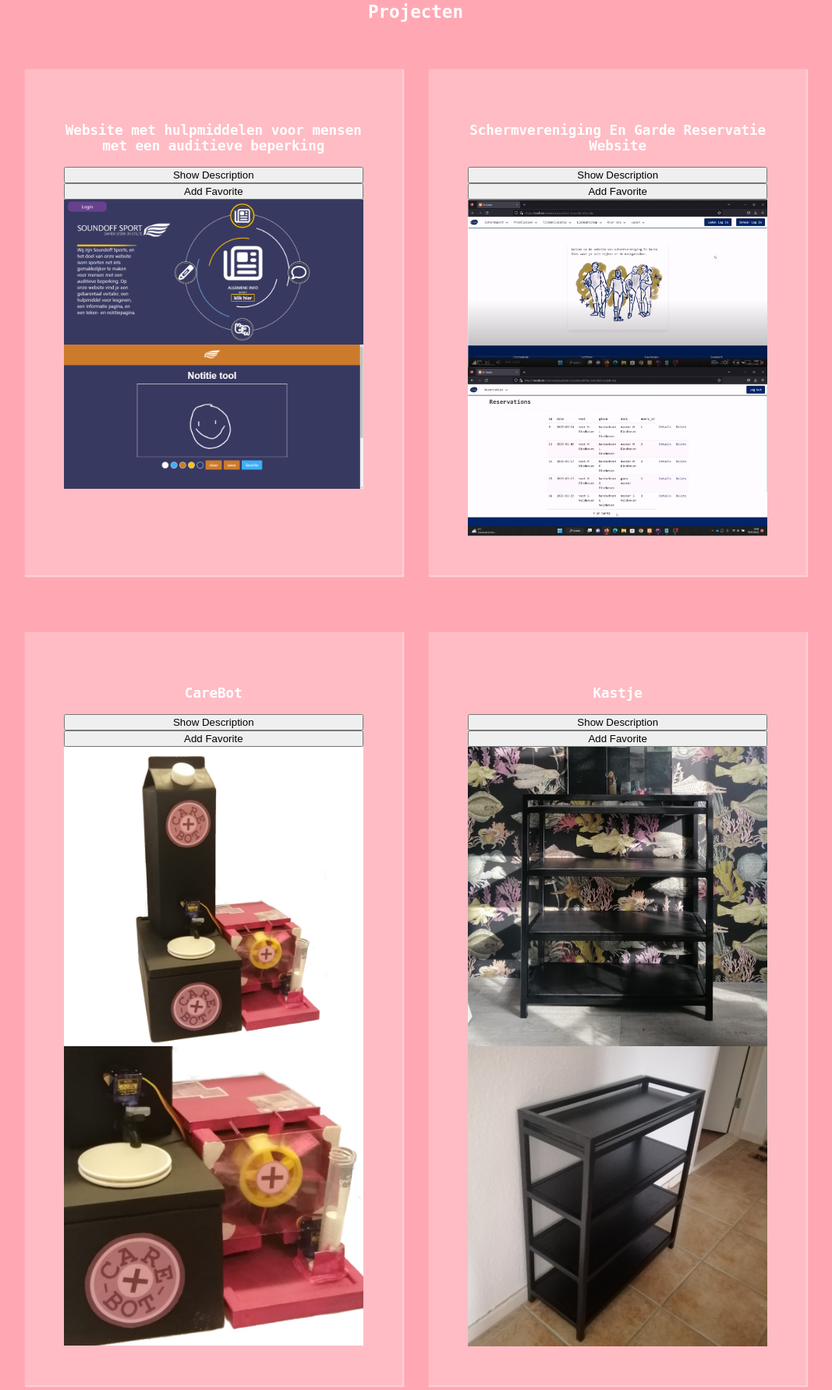
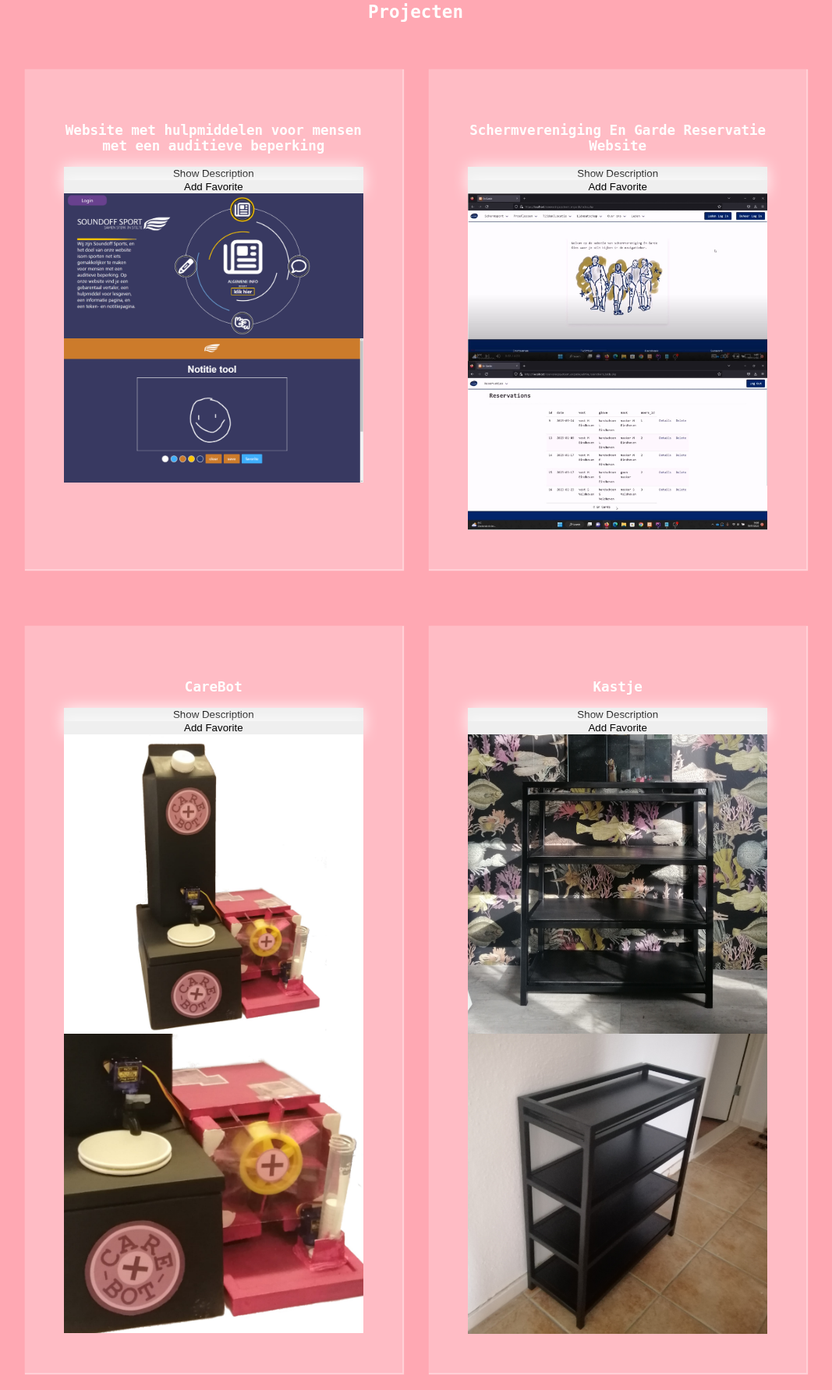
Before and after one commit to soapinmysight/html.css.portfolio4.v2, a PHP site: page /portfolio.html in a window 1280 px wide. Shown: the part 142-1925 px from the top of the page at 78% size, without its empty margins (107-1174 px from the left). Run offline with PHP 8.4, Linux system fonts and the light colour scheme.

Commit message:
css button

```diff
--- a/css/portfolio-style.css
+++ b/css/portfolio-style.css
@@ -105,6 +105,13 @@ h1   {
     transition: transform 300ms;
 }
 
+  button {
+    border: 0;
+    box-shadow: 0 0 20px white;
+    transition: 0.4s;
+    justify-content: center;
+  }
+
 /*voor animatie*/
   .card:hover {
     transform: translateY(-10px);
```
